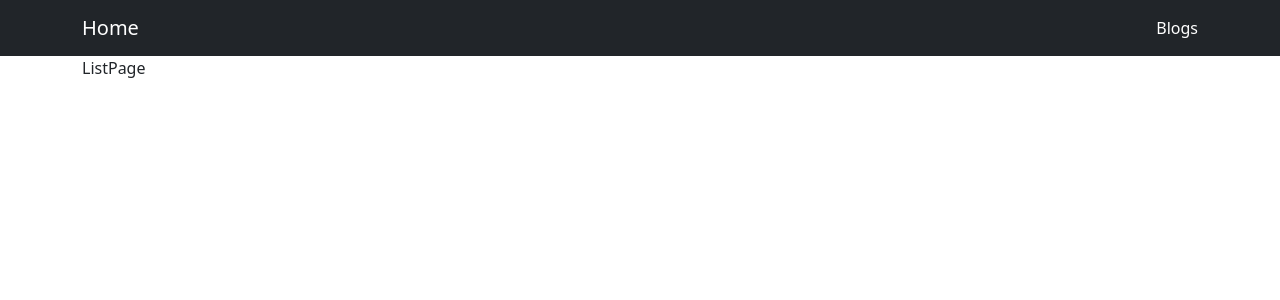
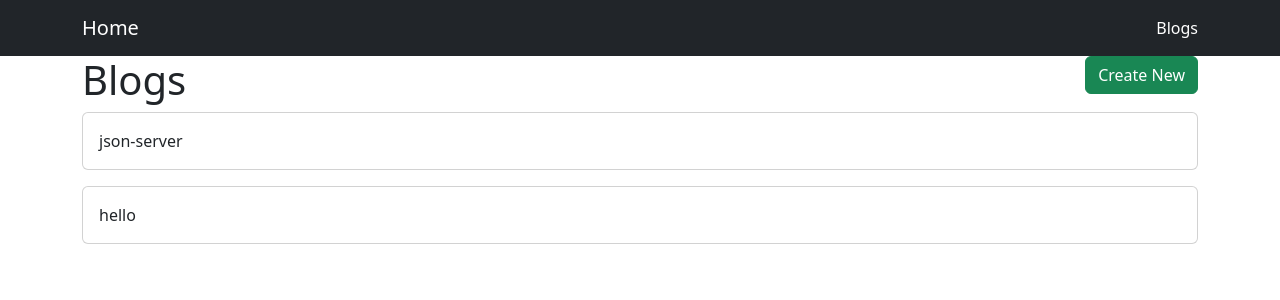
Before and after one commit to Dobbymin/GDSC-FE-Study, a React (Create React App) app in the folder React-Study/react-basic/: page /blogs in a window 1280 px wide. Shown: the top 300 px of the page. Built offline with nearby package versions, Linux system fonts and the light colour scheme; data requests are answered from the project's data file.

Commit message:
✨ feat: propTypes 설정

```diff
--- a/React-Study/react-basic/src/pages/ListPage.js
+++ b/React-Study/react-basic/src/pages/ListPage.js
@@ -1,7 +1,36 @@
-import React from 'react';
+import { useEffect, useState } from 'react';
+import axios from 'axios';
+import Card from '../components/Card';
+import { Link } from 'react-router-dom';
 
 const ListPage = () => {
-    return <div>ListPage</div>;
+    const [posts, setPosts] = useState([]);
+
+    const getPosts = () => {
+        axios.get('http://localhost:3001/posts').then((res) => {
+            setPosts(res.data);
+        });
+    };
+
+    useEffect(() => {
+        getPosts();
+    }, []);
+
+    return (
+        <div>
+            <div className="d-flex justify-content-between">
+                <h1>Blogs</h1>
+                <div>
+                    <Link to="/blogs/create" className="btn btn-success">
+                        Create New
+                    </Link>
+                </div>
+            </div>
+            {posts.map((post) => {
+                return <Card key={post.id} title={post.title} onClick={() => console.log('dobby is free')} />;
+            })}
+        </div>
+    );
 };
 
 export default ListPage;
```
